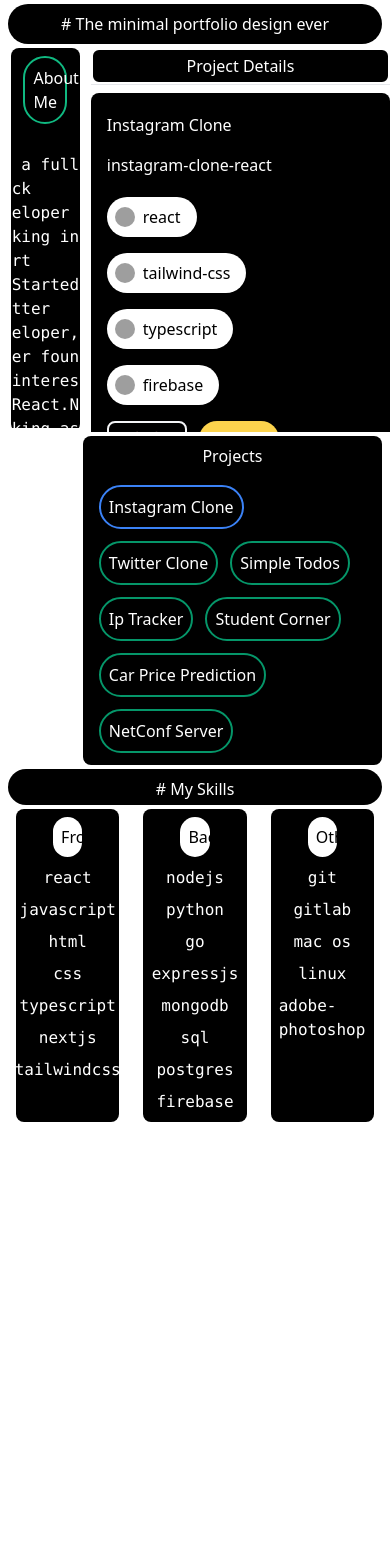
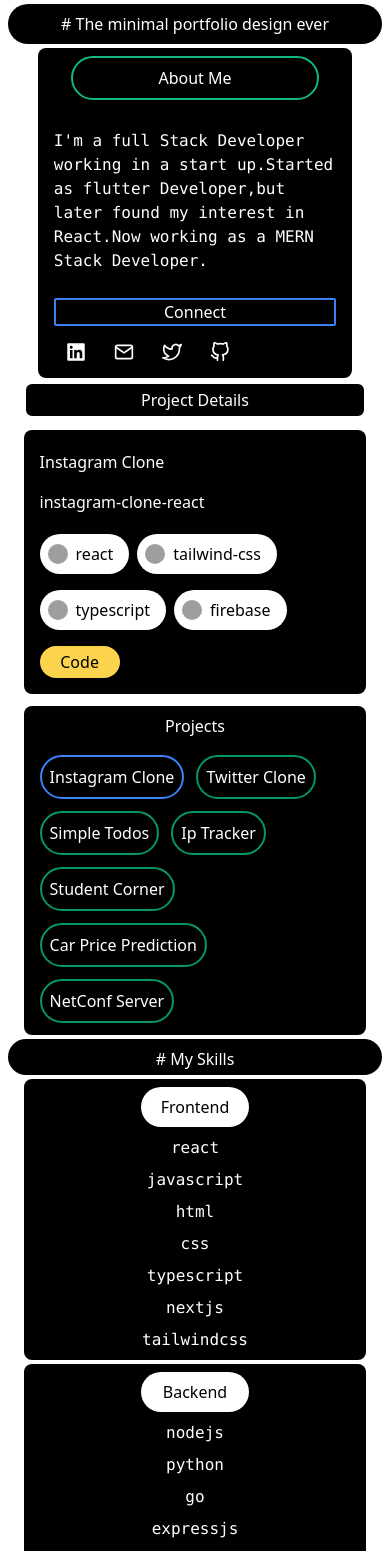
Before and after one commit to sra1kumar-NULL/portfolio-site-react-tailwind, a React (Vite) app: page / in a window 390 px wide. Shown: the top 1551 px of the page. Before the commit the page ends 1122 px from the top, so only its background shows below. Built offline with nearby package versions, Linux system fonts and the light colour scheme; grey boxes are pictures that could not be loaded.

Commit message:
added responsiveness
tailwind break points used

```diff
--- a/components/Card.tsx
+++ b/components/Card.tsx
@@ -1,4 +1,5 @@
-export const Card = ({ title, name, techUsed }) => {
+
+export const Card = ({ title, name, techUsed, repoLink }) => {
   return <section className="w-full bg-black flex flex-col items-start justify-center gap-2 m-2 p-4 rounded-lg">
     <main className='text-white my-1'>{title}</main>
     <p className='text-white my-1'>{name}</p>
@@ -8,14 +9,12 @@
           <CustomIcons tech={tech} />
           <p className='text-black p-2'>{tech}</p>
           <hr />
-
         </div>
       ))}
     </section>
-    <section className='flex gap-3'>
-      <button className='text-red-300  font-mono font-xs bg-black border-2 border-gray-100 rounded-lg p-1 w-20'>Visit</button>
-      <button className='bg-yellow-300 text-black rounded-full p-1 w-20'>Code</button>
-    </section>
+    <a className='bg-yellow-300 text-black rounded-full p-1 w-20 cursor:pointer hover:bg-green-300 text-center' href={repoLink} target='_blank'>
+      Code
+    </a>
   </section>
 }
 const CustomIcons = ({ tech }) => {
--- a/components/Home.tsx
+++ b/components/Home.tsx
@@ -5,9 +5,9 @@
   return (
     <section className='w-full flex flex-col justify-center items-center h-full'>
       {projectsData.map((project) => {
-      if(currentView==project.title){
-        return <Card key={project.id} title={project.title} name={project.name} techUsed={project.tech_used} />
-      }
+        if (currentView == project.title) {
+          return <Card key={project.id} title={project.title} name={project.name} techUsed={project.tech_used} repoLink={project.repo_link} />
+        }
       })}
     </section>
   )
--- a/components/Layout.tsx
+++ b/components/Layout.tsx
@@ -1,8 +1,8 @@
 import { SideBar } from './SideBar'
 import { Home } from './Home'
 import { useState } from 'react'
-import {FaLinkedin} from 'react-icons/fa'
-import {FiTwitter,FiGithub,FiMail} from 'react-icons/fi'
+import { FaLinkedin } from 'react-icons/fa'
+import { FiTwitter, FiGithub, FiMail } from 'react-icons/fi'
 export const Layout = ({ children }: any) => {
   const [currentView, setCurrentView] = useState<string>('Instagram Clone')
   return (<section className="mx-2">
@@ -11,9 +11,9 @@
         # The minimal portfolio design ever
       </main>
     </section>
-    <section className="flex justify-between">
-      <div className='w-1/5 flex flex-col items-center h-96 overflow-y-scroll'>
-        <section className="bg-black w-11/12 rounded-md mt-1 flex flex-col items-center p-2   rounded-lg h-full">
+    <section className="md:flex  max-sm:flex-col justify-between ">
+      <div className='md:w-1/5 w-11/12 mx-auto flex flex-col items-center max-h-96 overflow-y-scroll '>
+        <section className="bg-black w-11/12 rounded-md mt-1 flex flex-col items-center p-2   rounded-lg ">
           <section className='w-5/6 rounded-full border-white border-1'><p className="text-center text-white p-2 border-2 border-green-500 rounded-full">About Me</p></section>
           <section className="flex flex-col items-center gap-3 w-full py-1 px-2 mt-3">
             <hr />
@@ -23,27 +23,26 @@
             <main className="text-white text-center w-full border-2 border-blue-500 rounded-sm ">Connect</main>
             <section className="mx-auto w-11/12 flex gap-4 container mt-1">
               <div className="w-8 h-6 cursor-pointer">
-                 <FaLinkedin color='white' size={20}/>
+                <FaLinkedin color='white' size={20} />
               </div>
               <div className="w-8 h-6 cursor-pointer">
-                 <FiMail  color='white' size={20} />
+                <FiMail color='white' size={20} />
               </div>
               <div className="w-8 h-6 cursor-pointer">
-                 <FiTwitter color='white' size={20}/>
+                <FiTwitter color='white' size={20} />
               </div>
               <div className="w-8 h-6 cursor-pointer">
-                 <FiGithub color='white' size={20}/>
+                <FiGithub color='white' size={20} />
               </div>
             </section>
           </section>
         </section>
       </div>
-      <div className="w-4/5 ">
-        <section className='w-full mt-1 mx-2  overflow-y-scroll flex flex-col max-h-96'>
-          <section className="px-2 border-white border-2 w-full text-center rounded-lg sticky top-0 z-10  py-1 bg-black text-white">
+      <div className="md:w-4/5 w-11/12 mx-auto">
+        <section className="px-2 border-white border-2 w-full text-center rounded-lg sticky top-0 z-10  py-1 bg-black text-white my-1">
           Project Details
         </section>
-          <hr />
+        <section className='w-full mt-1 overflow-y-scroll flex flex-col max-h-96'>
           <Home currentView={currentView} setCurrentView={setCurrentView} />
         </section>
         <SideBar currentView={currentView} setCurrentView={setCurrentView} />
--- a/components/SideBar.tsx
+++ b/components/SideBar.tsx
@@ -4,7 +4,7 @@
 
 export const SideBar = ({ currentView, setCurrentView }) => {
   return (
-    <div className='w-full flex  flex-col gap-1'>
+    <div className='w-full flex  flex-col gap-1 '>
       <section className="bg-black w-full rounded-md mt-1 flex flex-col items-center p-2  overflow-y-scroll rounded-lg max-h-96">
         <section className='w-5/6 rounded-full border-white border-1'><p className="text-center text-white">Projects</p></section>
         <hr />
--- a/data.ts
+++ b/data.ts
@@ -3,14 +3,16 @@
     id: 1,
     title: 'Instagram Clone',
     name: 'instagram-clone-react',
-    tech_used: ['react', 'tailwind-css', 'typescript', 'firebase']
-
+    tech_used: ['react', 'tailwind-css', 'typescript', 'firebase'],
+    repo_link: "https://github.com/sra1kumar-NULL/iptracker-go"
   },
   {
     id: 2,
     title: 'Twitter Clone',
     name: 'twitter-clone-nextjs',
-    tech_used: ['react', 'tailwind-css', 'typescript']
+    tech_used: ['react', 'tailwind-css', 'typescript'],
+    repo_link: "https://github.com/sra1kumar-NULL/iptracker-go"
+
 
   },
   {
@@ -18,35 +20,45 @@
     title: 'Simple Todos ',
     name: 'todos-reactjs',
     tech_used: ['react', 'js', 'mongodb',
-      'nodejs', 'expressjs']
+      'nodejs', 'expressjs'],
+    repo_link: "https://github.com/sra1kumar-NULL/todos-server-js"
+
 
   },
   {
     id: 4,
     title: 'Ip Tracker',
     name: 'iptracker-go',
-    tech_used: ['go']
+    tech_used: ['go'],
+    repo_link: "https://github.com/sra1kumar-NULL/iptracker-go"
+
 
   },
   {
     id: 5,
     title: 'Student Corner',
     name: 'studnet-corner-updated',
-    tech_used: ['flutter', 'dart', 'js']
+    tech_used: ['flutter', 'dart', 'js'],
+    repo_link: "https://github.com/sra1kumar-NULL/student-updated"
+
 
   },
   {
     id: 6,
     title: 'Car Price Prediction',
     name: 'car-price-prediction',
-    tech_used: ['python', 'jupyter']
+    tech_used: ['python', 'jupyter'],
+    repo_link: "https://github.com/sra1kumar-NULL/carpriceprediction"
+
 
   },
   {
     id: 7,
     title: 'NetConf Server',
     name: 'net-conf-repo',
-    tech_used: ['python', 'jupyter', 'go', 'js']
+    tech_used: ['python', 'jupyter', 'go', 'js'],
+    repo_link: "https://github.com/sra1kumar-NULL/netconf-server-repo"
+
   },
 
 ]
@@ -58,7 +70,8 @@
     'css',
     'typescript',
     'nextjs',
-    'tailwindcss'
+    'tailwindcss',
+
   ],
   back: [
     'nodejs',
@@ -68,13 +81,14 @@
     'mongodb',
     'sql',
     'postgres',
-    'firebase'
+    'firebase',
   ],
   other: [
     'git',
     'gitlab',
     'mac os',
     'linux',
+    'database',
     'adobe-photoshop'
   ]
 }
--- a/package.json
+++ b/package.json
@@ -25,6 +25,7 @@
     "vite": "^3.0.4"
   },
   "dependencies": {
-    "react-icons": "^4.8.0"
+    "react-icons": "^4.8.0",
+    "react-router-dom": "^6.10.0"
   }
 }
--- a/src/App.tsx
+++ b/src/App.tsx
@@ -7,42 +7,41 @@
       <section className="bg-black w-full flex flex-col items-center mt-1 rounded-full p-1 " >
         <main className="text-white text-center mt-1 sticky bottom-0"> # My Skills</main>
       </section>
-      <section className='w-full max-h-80  mt-1  bg-white flex gap-2'>
-        <section className='containter w-1/3 bg-black mx-2 rounded-lg p-2 flex flex-col items-center overflow-y-scroll'>
+      <section className='w-full mt-1  bg-white md:flex  max-sm:flex-col gap-2 '>
+        <section className='containter md:w-1/3 w-11/12 bg-black mx-2 rounded-lg p-2 flex flex-col items-center overflow-y-scroll  max-h-80 my-1 mx-auto'>
           <main className='text-black bg-white p-2 rounded-full mb-2  w-4/12 text-center sticky top-0'>Frontend</main>
-          <hr/>
+          <hr />
           <section className='flex flex-col items-center gap-2'>
             {
-            skills.front.map((skill)=>(
+              skills.front.map((skill) => (
                 <p className='text-white font-mono'>{skill}</p>
               ))
             }
           </section>
         </section>
-        <section className='containter w-1/3 bg-black mx-2 rounded-lg p-2 flex flex-col items-center overflow-y-scroll'>
+        <section className='containter md:w-1/3 w-11/12 bg-black mx-2 rounded-lg p-2 flex flex-col items-center overflow-y-scroll max-h-80 my-1 mx-auto'>
           <main className='text-black bg-white p-2 rounded-full mb-2  w-4/12 text-center sticky top-0'>Backend</main>
-           <hr/>
+          <hr />
           <section className='flex flex-col items-center gap-2'>
             {
-            skills.back.map((skill)=>(
+              skills.back.map((skill) => (
                 <p className='text-white font-mono'>{skill}</p>
               ))
             }
           </section>
         </section>
-        <section className='containter w-1/3 bg-black mx-2 rounded-lg p-2 flex flex-col items-center overflow-y-scroll'>
+        <section className='containter md:w-1/3 w-11/12 bg-black mx-2 rounded-lg p-2 flex flex-col items-center overflow-y-scroll max-h-80 my-1 mx-auto'>
           <main className='text-black bg-white p-2 rounded-full mb-2  w-4/12 text-center sticky top-0'>Other</main>
-          <hr/>
+          <hr />
           <section className='flex flex-col items-center gap-2'>
             {
-            skills.other.map((skill)=>(
+              skills.other.map((skill) => (
                 <p className='text-white font-mono'>{skill}</p>
               ))
             }
           </section>
         </section>
       </section>
-
     </Layout>
   )
 }
```
Also changed, not shown: 1 other file (tests, documents, lock files or other folders). Lines whose indentation alone changed are shown as unchanged.
